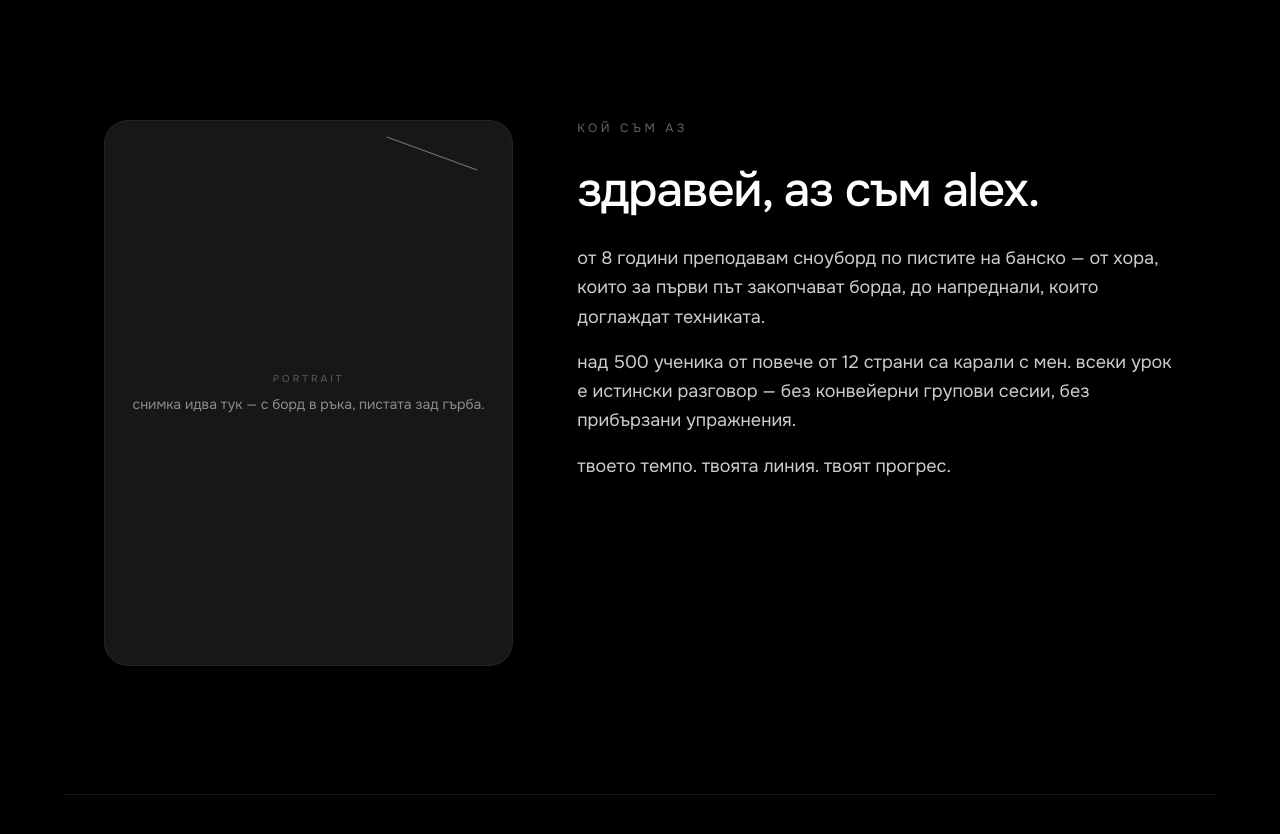
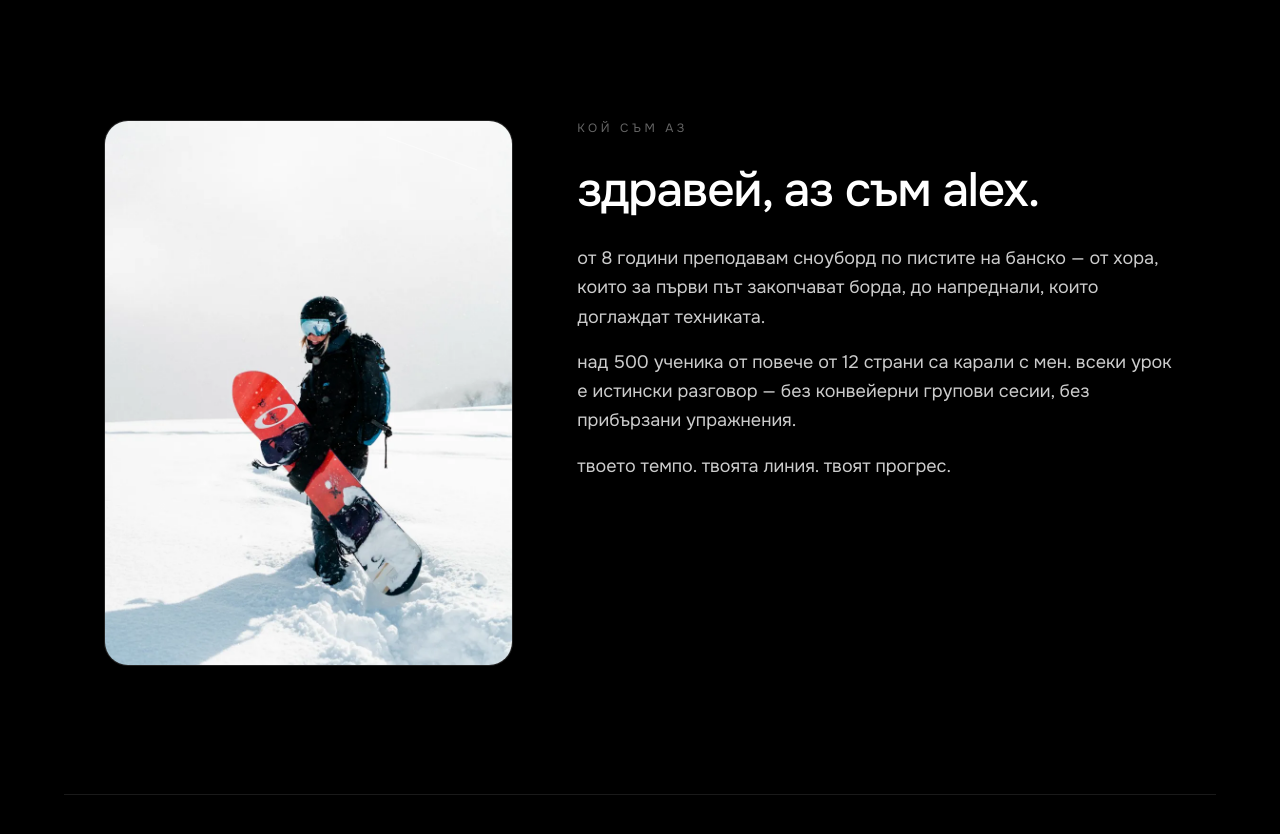
Before and after one commit to Crypt0Ninja/RideWithAlex, a Next.js app: page /bg/about in a window 1280 px wide. Shown: the part 900-1734 px from the top of the page. Built offline with nearby package versions, Linux system fonts and the light colour scheme; no server answers.

Commit message:
feat(about): add cinematic portrait image on BioBlock (placeholder until Alex's own)

```diff
--- a/components/about/BioBlock.tsx
+++ b/components/about/BioBlock.tsx
@@ -1,3 +1,4 @@
+import Image from "next/image";
 import { useTranslations } from "next-intl";
 
 export function BioBlock() {
@@ -5,24 +6,24 @@ export function BioBlock() {
 
   return (
     <section className="px-6 md:px-10 py-24 md:py-32 grid grid-cols-1 md:grid-cols-12 gap-10 md:gap-16 max-w-6xl mx-auto">
-      {/* Portrait placeholder */}
+      {/* Portrait image — cinematic snowboarder silhouette (placeholder until Alex's own) */}
       <div className="md:col-span-5">
         <div
-          className="relative aspect-[3/4] w-full bg-neutral-900 rounded-3xl overflow-hidden border border-white/5 flex items-center justify-center"
-          aria-label="portrait placeholder"
+          className="relative aspect-[3/4] w-full rounded-3xl overflow-hidden border border-white/5 bg-neutral-900"
+          aria-label="portrait"
         >
-          <div className="text-center px-6">
-            <p className="text-white/30 text-[10px] uppercase tracking-[0.3em] mb-2">
-              portrait
-            </p>
-            <p className="text-white/50 text-sm lowercase">
-              {t("portraitPlaceholder")}
-            </p>
-          </div>
+          <Image
+            src="/about/portrait.webp"
+            alt={t("portraitPlaceholder")}
+            fill
+            sizes="(min-width: 768px) 40vw, 100vw"
+            priority
+            className="object-cover"
+          />
           {/* thin diagonal accent */}
           <span
             aria-hidden
-            className="absolute top-8 right-8 diagonal-divider-right"
+            className="absolute top-8 right-8 diagonal-divider-right z-10"
           />
         </div>
       </div>
```
Also changed, not shown: public/about/portrait.webp (added).
